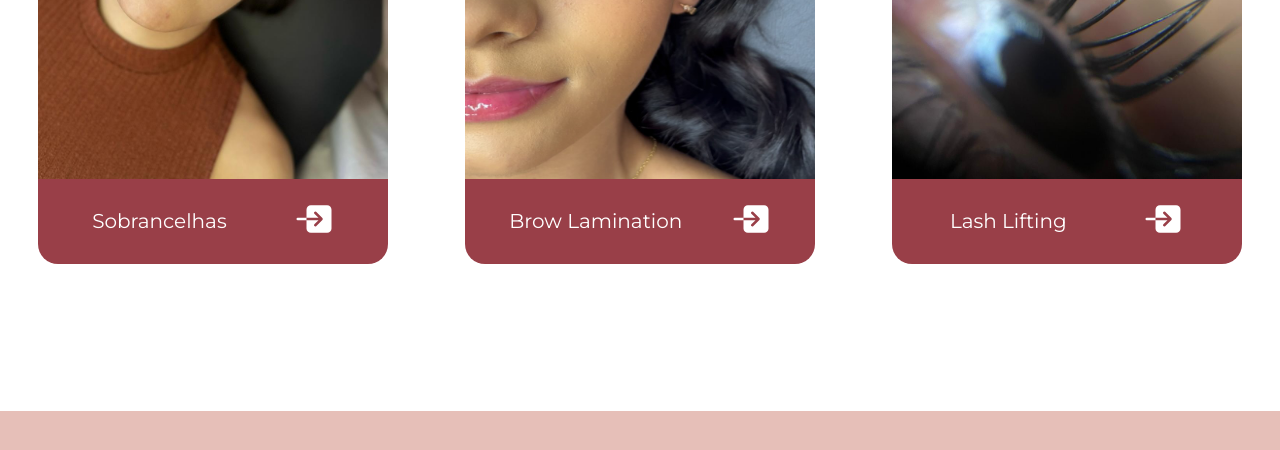
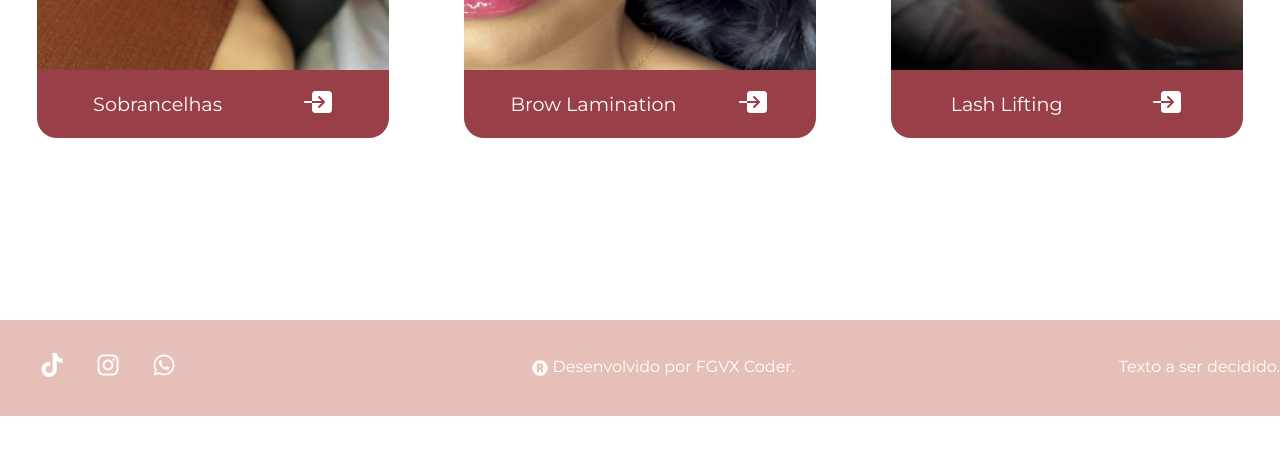
Before and after one commit to fguilherme12/designer-app, a React (Vite) app: page / in a window 1280 px wide. Shown: the part 1610-2060 px from the top of the page. After the commit the page ends 2026 px from the top, so only its background shows below. Built offline with nearby package versions, Linux system fonts and the light colour scheme.

Commit message:
feat: responsividade pagina inicial

```diff
--- a/index.html
+++ b/index.html
@@ -2,7 +2,7 @@
 <html lang="en">
   <head>
     <meta charset="UTF-8" />
-    <link rel="icon" href="/imagens/icone.png" />
+    <link rel="icon" href="/imagens/logo.png" />
     <meta name="viewport" content="width=device-width, initial-scale=1.0" />
     <title>Designer Vanessa Ximenes</title>
   </head>
--- a/src/components/Banner/index.jsx
+++ b/src/components/Banner/index.jsx
@@ -4,6 +4,7 @@ import {Navigation, Autoplay } from "swiper/modules";
 
 const Container = styled.div`
     display: flex;
+    align-items: center;
     justify-content: center;
     margin: 2rem auto;
     background-color: #fad9d33b;
@@ -14,14 +15,6 @@ const Imagem = styled.img`
     background-repeat: no-repeat;
     object-fit: contain;
     height: 40rem;
-`
-
-const StyledSwiperSlide = styled(SwiperSlide)`
-    height: auto;
-    display: flex;
-    justify-content: center;
-    align-items: center;
-    margin: 3rem;
 `
 
 
@@ -42,7 +35,7 @@ function Banner() {
 
             >
                 {data.map((item) => (
-                    <StyledSwiperSlide key={item.id}> <Imagem src={item.imagem} /> </StyledSwiperSlide>
+                    <SwiperSlide key={item.id}> <Imagem src={item.imagem} /> </SwiperSlide>
                 ))}
 
             </Swiper>
--- a/src/components/Rodape/index.jsx
+++ b/src/components/Rodape/index.jsx
@@ -9,11 +9,10 @@ const RodapeEstilizado = styled.footer`
     display: flex;
     justify-content: space-between;
     align-items: center;
-    position: relative;
-    bottom: 0;
     width: 100%;
     background-color: #E6BFB8;
-    height: 130px;
+    height: 6rem;
+    bottom: 0;
 
 `
 
@@ -22,18 +21,35 @@ const ListaEstilizada = styled.ul`
 
     li{
         display: inline-block;
-        margin-right: 32px;
+        margin-right: 2rem;
+
+        @media(max-width: 1000px) {
+            margin-right: 1rem;
+        };
     }
 `
 
 const RodapeTexto = styled.p`
     display: flex;
     align-items: center;
-    font-size: 25px;
+    font-size: 1rem;
     color: white;
 
     svg {
-        padding-right: 5px;
+        padding-right: 0.3rem;
+    }
+
+    @media(max-width: 1000px) {
+        font-size: 0.8rem;
+    }
+`
+
+const RodapeTextoEndereco = styled.p`
+    font-size: 1rem;
+    color: white;
+
+    @media(max-width: 1000px) {
+        display: none;
     }
 `
 
@@ -43,17 +59,17 @@ function Rodape() {
             <ListaEstilizada>
                 <li>
                     <a href=""></a>
-                    <FaTiktok size={'35'} color="#fff"/>
+                    <FaTiktok size={'1.5rem'} color="#fff"/>
                 </li>
                 <li>
-                    <a href="https://www.instagram.com/designer.vanessaximenes" target="_blank"> <FaInstagram size={'35'} color="#fff"/></a>
+                    <a href="https://www.instagram.com/designer.vanessaximenes" target="_blank"> <FaInstagram size={'1.5rem'} color="#fff"/></a>
                 </li>
                 <li>
-                    <a href="https://api.whatsapp.com/send/?phone=5561999789469&text&type=phone_number&app_absent=0" target="_blank"> <FaWhatsapp size={'35'} color="#fff"/></a>
+                    <a href="https://api.whatsapp.com/send/?phone=5561999789469&text&type=phone_number&app_absent=0" target="_blank"> <FaWhatsapp size={'1.5rem'} color="#fff"/></a>
                 </li>
             </ListaEstilizada>
             <RodapeTexto> <FaRegistered /> Desenvolvido por FGVX Coder. </RodapeTexto>
-            <RodapeTexto>Texto a ser decidido. </RodapeTexto>
+            <RodapeTextoEndereco> Texto a ser decidido. </RodapeTextoEndereco>
         </RodapeEstilizado>
     )
 
--- a/src/pages/Inicio/Imagem/index.jsx
+++ b/src/pages/Inicio/Imagem/index.jsx
@@ -16,14 +16,24 @@ const Figcaption = styled.figcaption`
         border-radius: 0px 0px 20px 20px;
         color: white;
         box-sizing: border-box;
-        padding: 20px;
-        font-size: 20px;
+        padding: 1rem;
+        font-size: 1.2rem;
+
+        @media(max-width: 1000px) {
+            font-size: 0.8rem;
+    };
 `
 
 const ImagemEstilizada = styled.img`
-    width: 350px;
+    width: 22rem;
     border-radius: 20px 20px 0 0;
-    height: 500px;
+    height: 28rem;
+
+    @media(max-width: 1000px) {
+        width: 15rem;
+        border-radius: 10px 10px 0 0;
+        height: 20rem;
+    };
 `
 
 // eslint-disable-next-line react/prop-types
@@ -33,7 +43,7 @@ function Imagem({imagem, titulo, to}) {
             <ImagemEstilizada src={imagem} />
             <Figcaption>
                 {titulo}
-                <Link to={to}><IoEnter size={'40px'} color="white" /></Link>
+                <Link to={to}><IoEnter size={'2rem'} color="white" /></Link>
             </Figcaption>
         </Figure>
     )
--- a/src/pages/Inicio/index.jsx
+++ b/src/pages/Inicio/index.jsx
@@ -32,10 +32,12 @@ const MainContainer = styled.div`
     display: flex;
     justify-content: space-around;
     align-items: center;
-    height: 55rem;
+    flex-wrap: wrap;
+    min-height: 55rem;
     background-color: #fff;
     width: 100%;
     margin-top: 3rem;
+    flex-grow: 1;
 `
 
 const Titulo = styled.h1`
@@ -43,6 +45,11 @@ const Titulo = styled.h1`
     color: #993F48;
     font-size: 3rem;
     margin-top: 5rem;
+
+    @media(max-width: 1000px) {
+        font-size: 1.8rem;
+        margin-top: 1rem;
+    }
 `
 
 function Inicio() {
```
